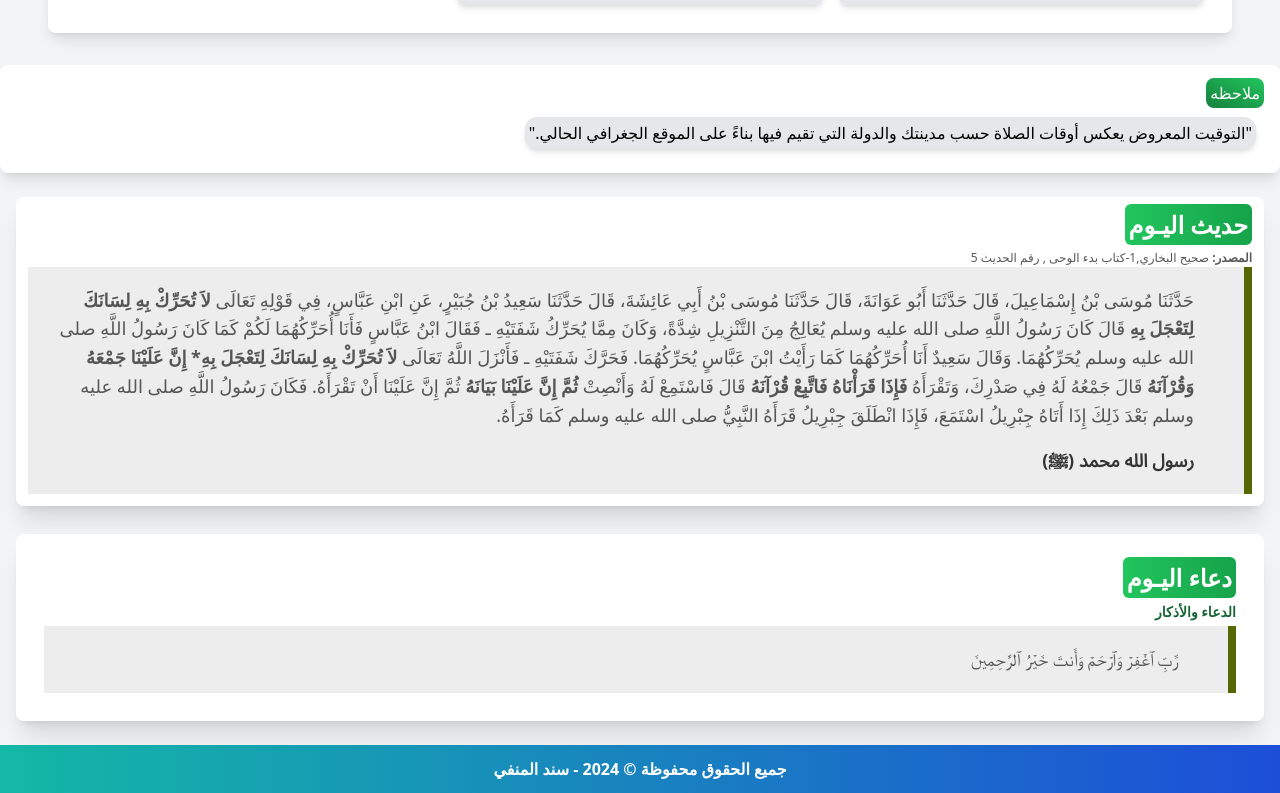
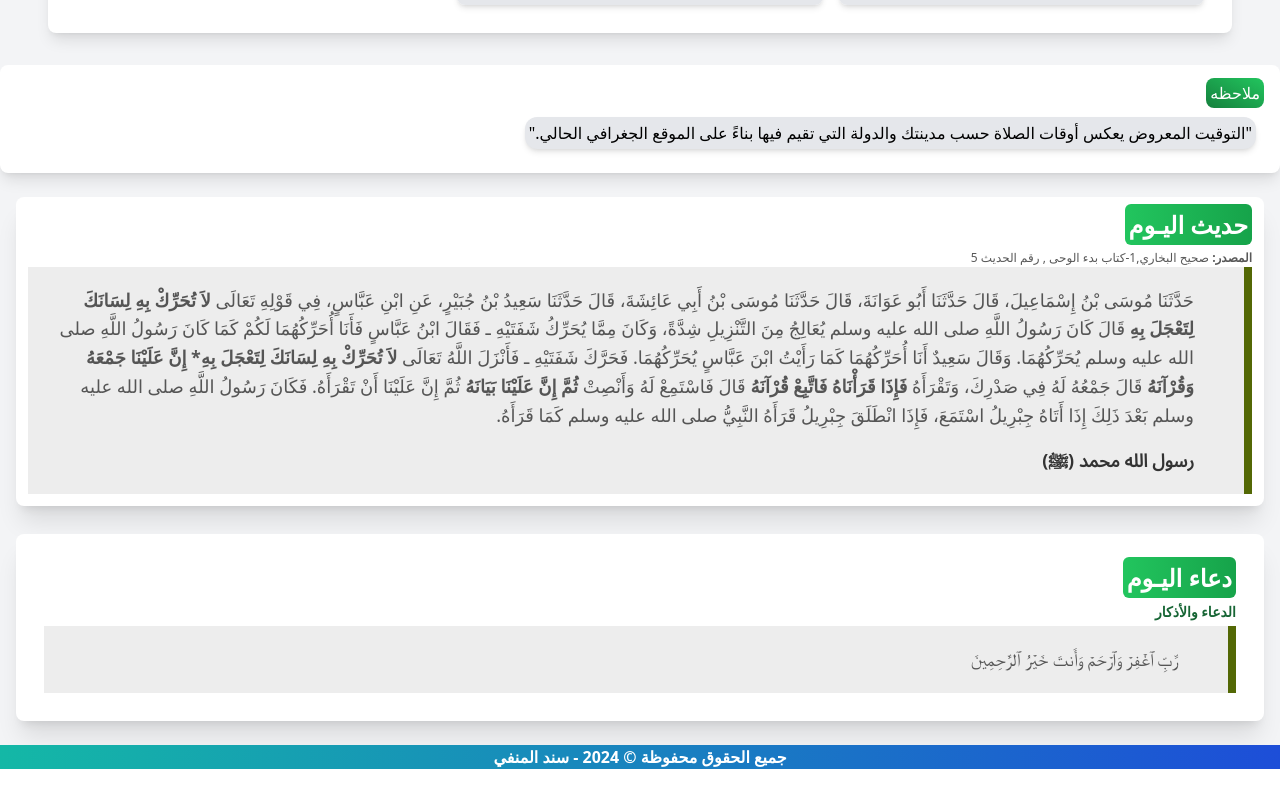
Before and after one commit to sanadsul/alsalaTime, a React (Vite) app: page / in a window 1280 px wide. Shown: the part 843-1636 px from the top of the page. After the commit the page ends 1612 px from the top, so only its background shows below. Built offline with nearby package versions, Linux system fonts and the light colour scheme; no server answers.

Commit message:
Update Home.jsx

```diff
--- a/pages/Home.jsx
+++ b/pages/Home.jsx
@@ -359,7 +359,7 @@ useEffect(() => {
               </section>
 
         {/* Footer Section */}
-        <footer className="bg-gradient-to-r from-teal-500 to-blue-700 text-white py-3 font-bold">
+        <footer className="bg-gradient-to-r from-teal-500 to-blue-700 text-white m-0 font-bold">
           <div className="container mx-auto text-center">
             <p> جميع الحقوق محفوظة © 2024 - سند المنفي</p>
           </div>
```
